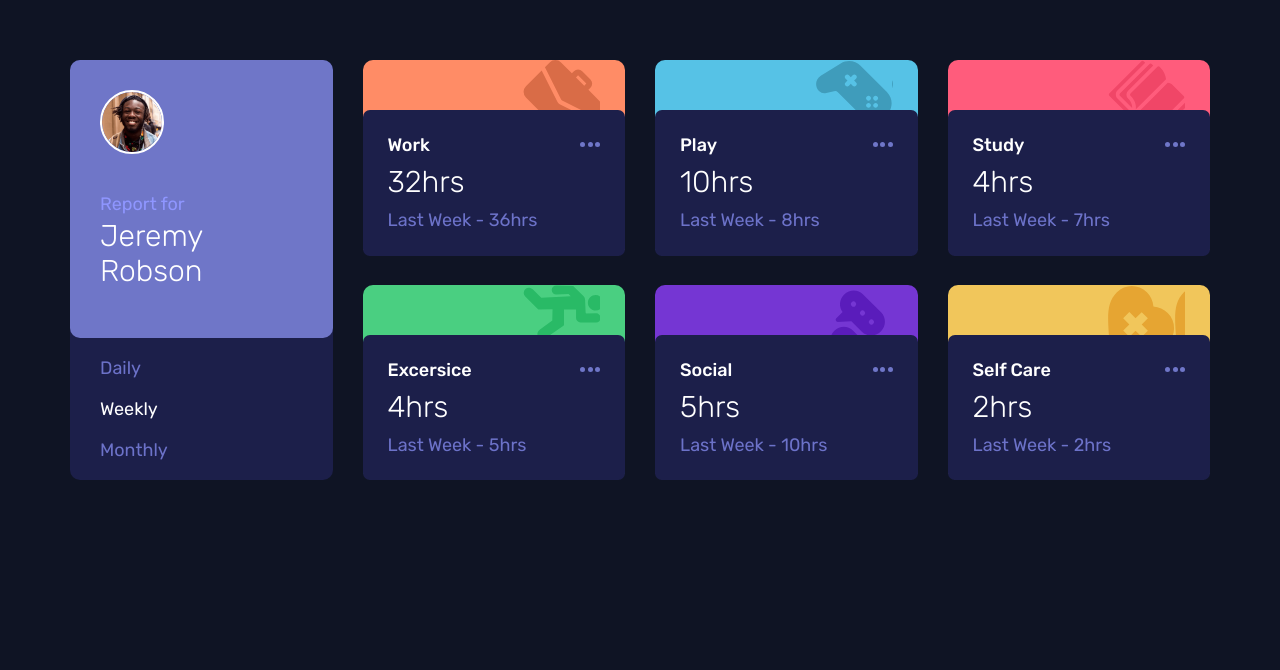
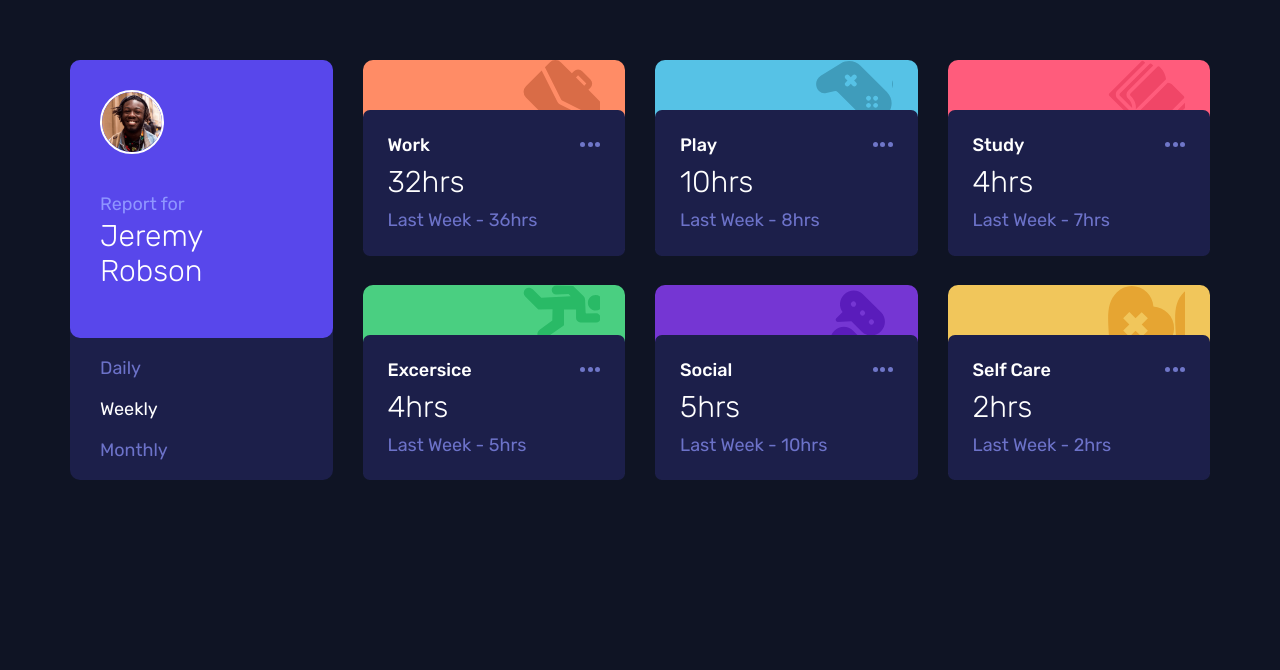
Before and after one commit to MoKelany1/Time_Tracking, a plain HTML site: page index.html in a window 1280 px wide. Shown: the part 130-800 px from the top of the page. Drawn offline with Linux system fonts and the light colour scheme.

Commit message:
Changing Some Colors

```diff
--- a/css/style.css
+++ b/css/style.css
@@ -88,15 +88,11 @@ body {
     background-color: transparent;
 }
 
-.column:nth-of-type(1) {}
 
 .column:nth-of-type(1) .info {
-    background-color: var(--desaturated-blue);
+    background-color: var(--primary-color);
 }
 
-.column:nth-of-type(1)>div {
-    /* margin: 0 40px; */
-}
 
 .column:nth-of-type(1) .info {
     padding: 30px;
```
